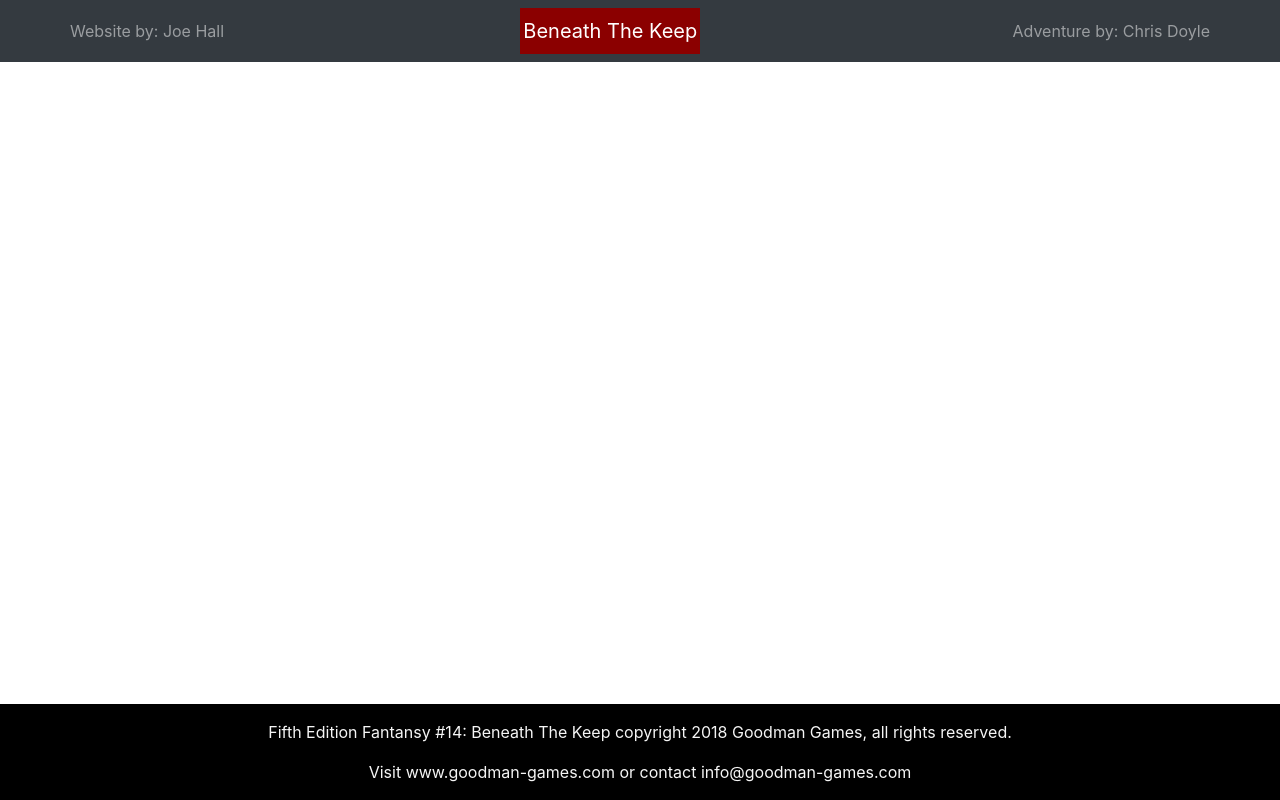
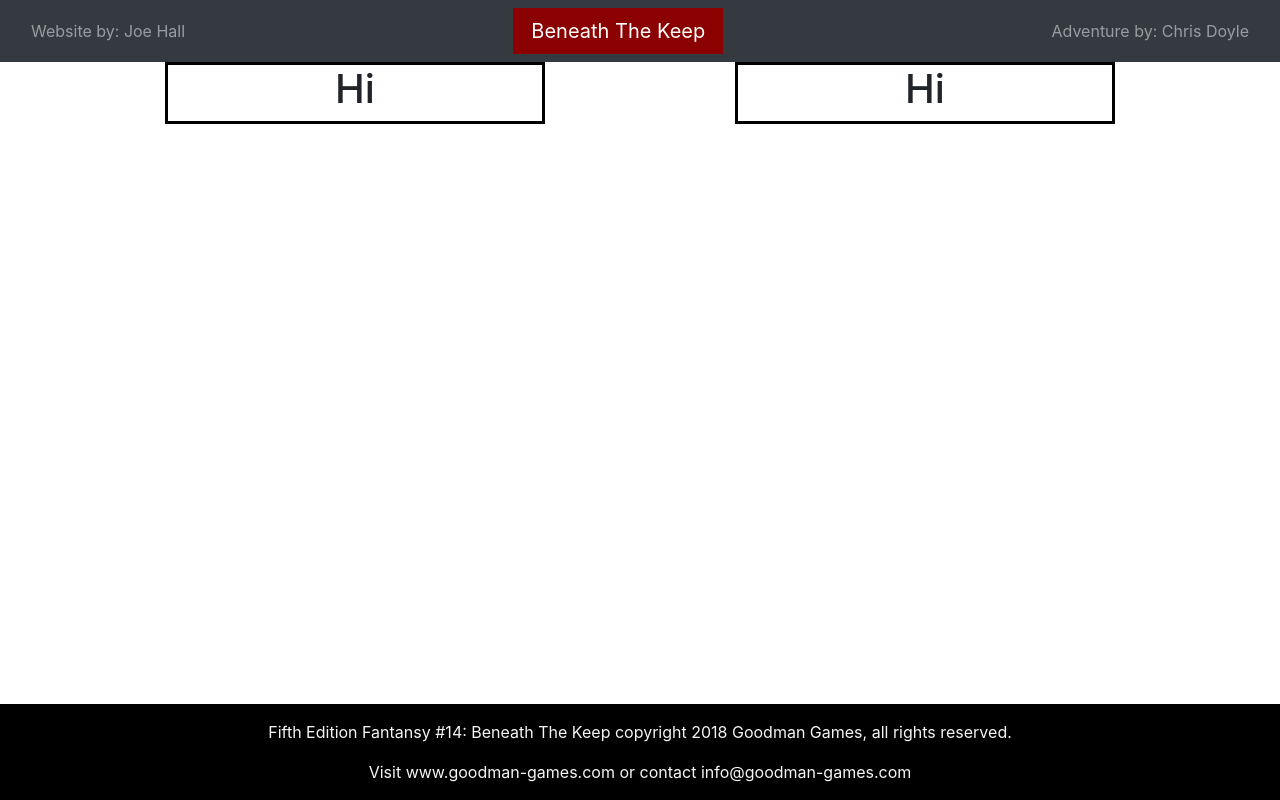
Before and after one commit to JoeHall81/Beneath_The_Keep, a React (Create React App) app: page / in a window 1280 px wide. Built offline with nearby package versions, Linux system fonts and the light colour scheme.

Commit message:
some styling created game welcome and player component shells

```diff
--- a/package.json
+++ b/package.json
@@ -11,6 +11,7 @@
     "react-bootstrap": "^2.0.0-beta.6",
     "react-dom": "^17.0.2",
     "react-popper": "1.3.6",
+    "react-router-dom": "^5.3.0",
     "react-scripts": "4.0.3",
     "reactstrap": "8.5.1",
     "web-vitals": "^1.0.1"
--- a/src/App.js
+++ b/src/App.js
@@ -1,11 +1,13 @@
 import './App.css';
 import Header from './components/HeaderComponent';
+import Game from './components/GameComponent'
 import Footer from './components/FooterComponent';
 
 function App() {
   return (
     <div className="App">
       <Header />
+      <Game />
       <Footer />
     </div>
   );
--- /dev/null
+++ b/src/components/GameComponent.jsx
@@ -0,0 +1,23 @@
+import React, { Component } from 'react';
+import '../custom_css/Game.css';
+
+class GameComponent extends Component {
+    render() {
+        return (
+            <React.Fragment>
+                <div className="container">
+                    <div className="row justify-content-around">
+                        <div className="characterActions col-4">
+                            <h1>Hi</h1>
+                        </div>
+                        <div className="story col-4">
+                            <h1>Hi</h1>
+                        </div>
+                    </div>
+                </div>
+            </React.Fragment>
+        );
+    }
+}
+
+export default GameComponent;
--- a/src/components/HeaderComponent.jsx
+++ b/src/components/HeaderComponent.jsx
@@ -1,18 +1,20 @@
 import React, { Component } from 'react';
-import { Navbar, Container } from 'react-bootstrap';
+import { Navbar } from 'react-bootstrap';
 import '../custom_css/Header.css';
 
 class Header extends Component {
     render() {
         return (
             <Navbar bg="dark" variant="dark">
-                <Container>
-                    <Navbar.Text>Website by: Joe Hall</Navbar.Text>
-                    <Navbar.Brand className="logo" href="#home">
-                        Beneath The Keep
-                    </Navbar.Brand>
-                    <Navbar.Text>Adventure by: Chris Doyle</Navbar.Text>
-                </Container>
+                <Navbar.Text className="col-auto">
+                    Website by: Joe Hall
+                </Navbar.Text>
+                <Navbar.Brand className="logo col-auto ml-auto mr-auto" href="#home">
+                    Beneath The Keep
+                </Navbar.Brand>
+                <Navbar.Text className="col-auto">
+                    Adventure by: Chris Doyle
+                </Navbar.Text>
             </Navbar>
         );
     }
--- a/src/custom_css/Footer.css
+++ b/src/custom_css/Footer.css
@@ -1,6 +1,7 @@
 .footerStyle {
     background-color: black;
     color: whitesmoke;
+    text-align: center;
 }
 
 .footerStyle p:first-of-type {
--- /dev/null
+++ b/src/custom_css/Game.css
@@ -0,0 +1,4 @@
+.characterActions, .story {
+    border-color: black;
+    border-style: solid;
+}
--- a/src/custom_css/Header.css
+++ b/src/custom_css/Header.css
@@ -1,3 +1,7 @@
+navbar {
+    text-align: center;
+}
+
 .logo {
     border-style: solid;
     border-color: darkred;
```
Also changed, not shown: src/components/PlayerComponent.jsx (added), src/components/WelcomeComponent.jsx (added), 1 other file (tests, documents, lock files or other folders).
